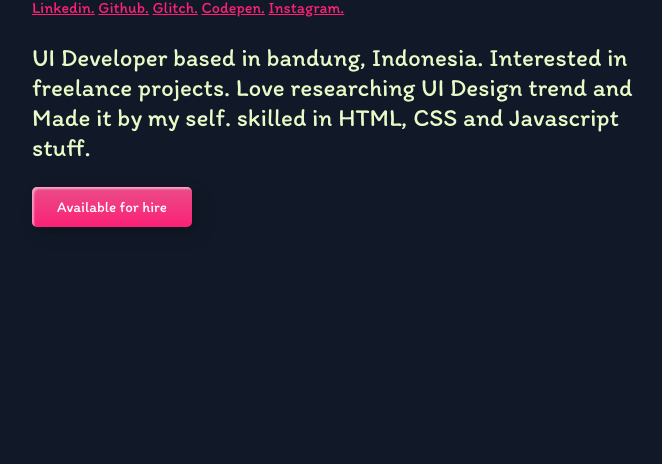
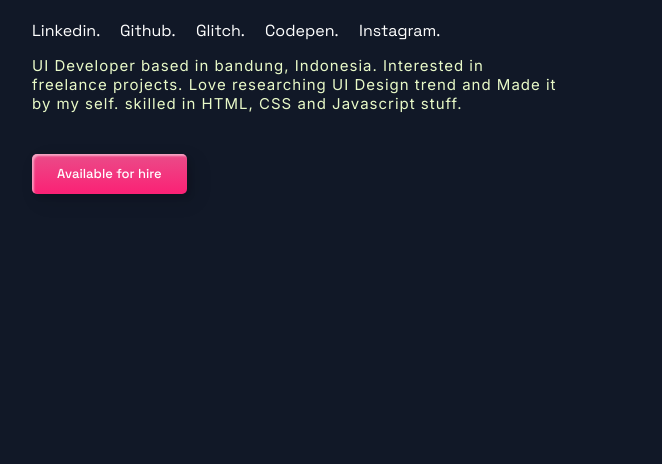
Before and after one commit to nisacodelifings/portfolio-real, a plain HTML site: page index.html in a window 1280 px wide. Shown: the part 336-800 px from the top of the page, without its empty margins (288-950 px from the left). Drawn offline with Linux system fonts and the light colour scheme; a web font is replaced by a local one.

Commit message:
Update k.css

```diff
--- a/k.css
+++ b/k.css
@@ -1,8 +1,9 @@
 @import url('https://fonts.googleapis.com/css2?family=Itim&display=swap');
-@import url('https://fonts.googleapis.com/css2?family=Pattaya&display=swap');
+@import url('https://fonts.googleapis.com/css2?family=Playfair+Display&display=swap');
+@import url("https://fonts.googleapis.com/css2?family=Playfair+Display:ital,wght@1,400;1,500&family=Inter:wght@300;400;500;600&family=Space+Grotesk:wght@400;500;600;700&display=swap");
 
 *{
-  font-family: 'Itim', cursive;
+  font-family: "Space Grotesk", sans-serif;
 }
 body{
   background-color: #111827;
@@ -11,17 +12,25 @@ body{
   justify-content: center;
   align-items: center;
 }
+.hm{
+  width: 35em;
+}
+
+.link a{
+  margin-right: 1em;
+}
 
 .text {
-  background: linear-gradient(90deg, rgb(236, 72, 153), rgb(239, 68, 68), rgb(245, 158, 11));
+  background: linear-gradient(0deg, rgba(251,33,117,1) 0%, rgba(234,76,137,1) 100%);
   -webkit-background-clip: text;
   -webkit-text-fill-color: transparent;
-  font-family: 'Pattaya', sans-serif;
-  font-size: 35pt;
+  font-size: 30pt;
   letter-spacing: 1px;
 }
 p{
-  font-size: 25px;
+  font-family: "inter", sans-serif;
+  letter-spacing: 1px;
+  font-size: 15px;
 }
 
 .container{
@@ -50,18 +59,50 @@ p{
 }
 
 
-b, a{
-  color: rgb(251,33,117);
+a{
+  color: white;
+  text-decoration: none;
+}
+
+.hvr-underline-from-center {
+  display: inline-block;
+  vertical-align: middle;
+  -webkit-transform: perspective(1px) translateZ(0);
+  transform: perspective(1px) translateZ(0);
+  box-shadow: 0 0 1px rgba(0, 0, 0, 0);
+  position: relative;
+  overflow: hidden;
+}
+.hvr-underline-from-center:before {
+  content: "";
+  position: absolute;
+  z-index: -1;
+  left: 51%;
+  right: 51%;
+  bottom: 0;
+  background: rgb(251,33,117);
+  height: 4px;
+  -webkit-transition-property: left, right;
+  transition-property: left, right;
+  -webkit-transition-duration: 0.3s;
+  transition-duration: 0.3s;
+  -webkit-transition-timing-function: ease-out;
+  transition-timing-function: ease-out;
+}
+.hvr-underline-from-center:hover:before, .hvr-underline-from-center:focus:before, .hvr-underline-from-center:active:before {
+  left: 0;
+  right: 0;
 }
 
 /* 11 */
 .btn-11 {
   border: none;
+  margin-top: 2em;
   background: rgb(251,33,117);
     background: linear-gradient(0deg, rgba(251,33,117,1) 0%, rgba(234,76,137,1) 100%);
     color: #fff;
     overflow: hidden;
-    font-size: 15px;
+    font-size: 13px;
 }
 
 .btn-11:hover {
```
